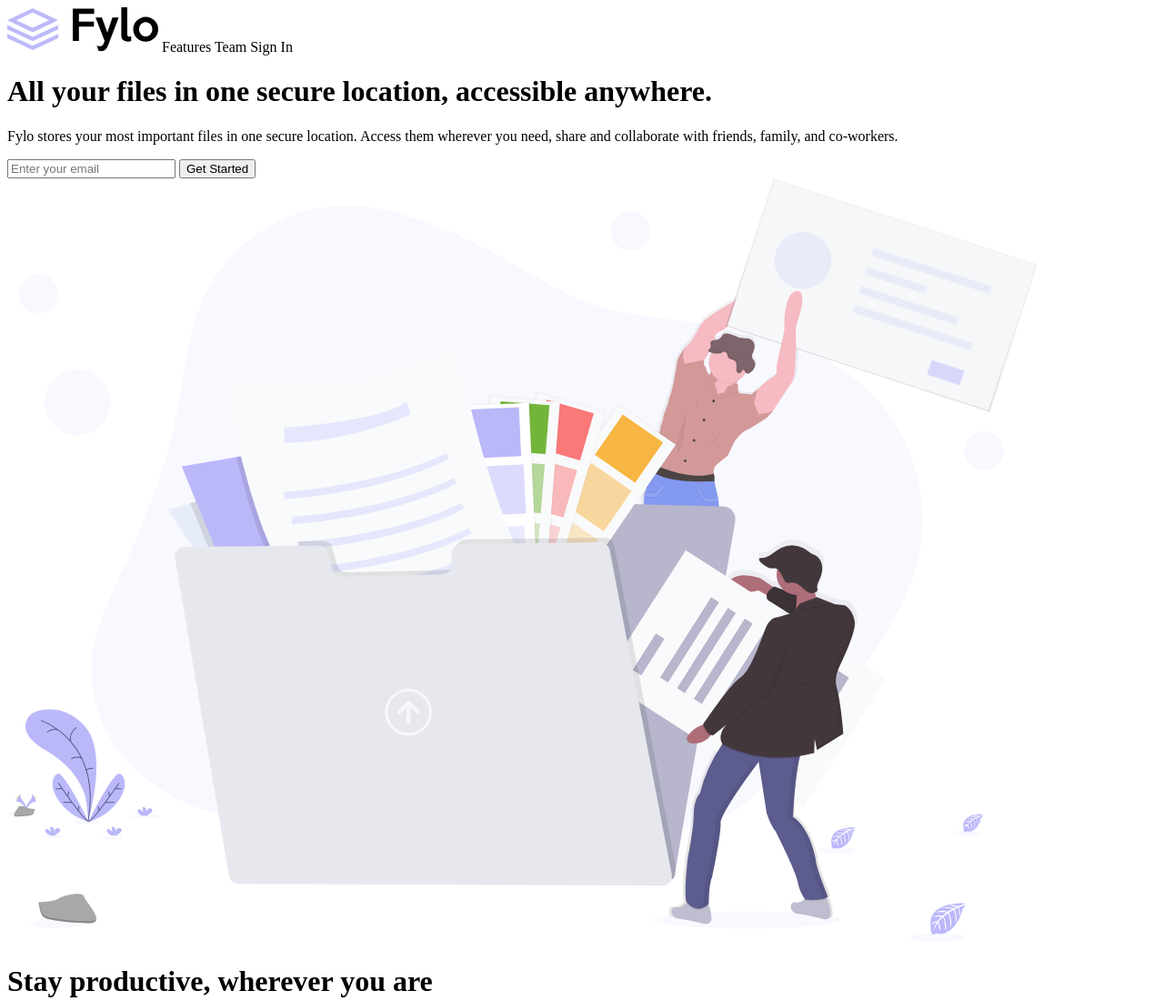
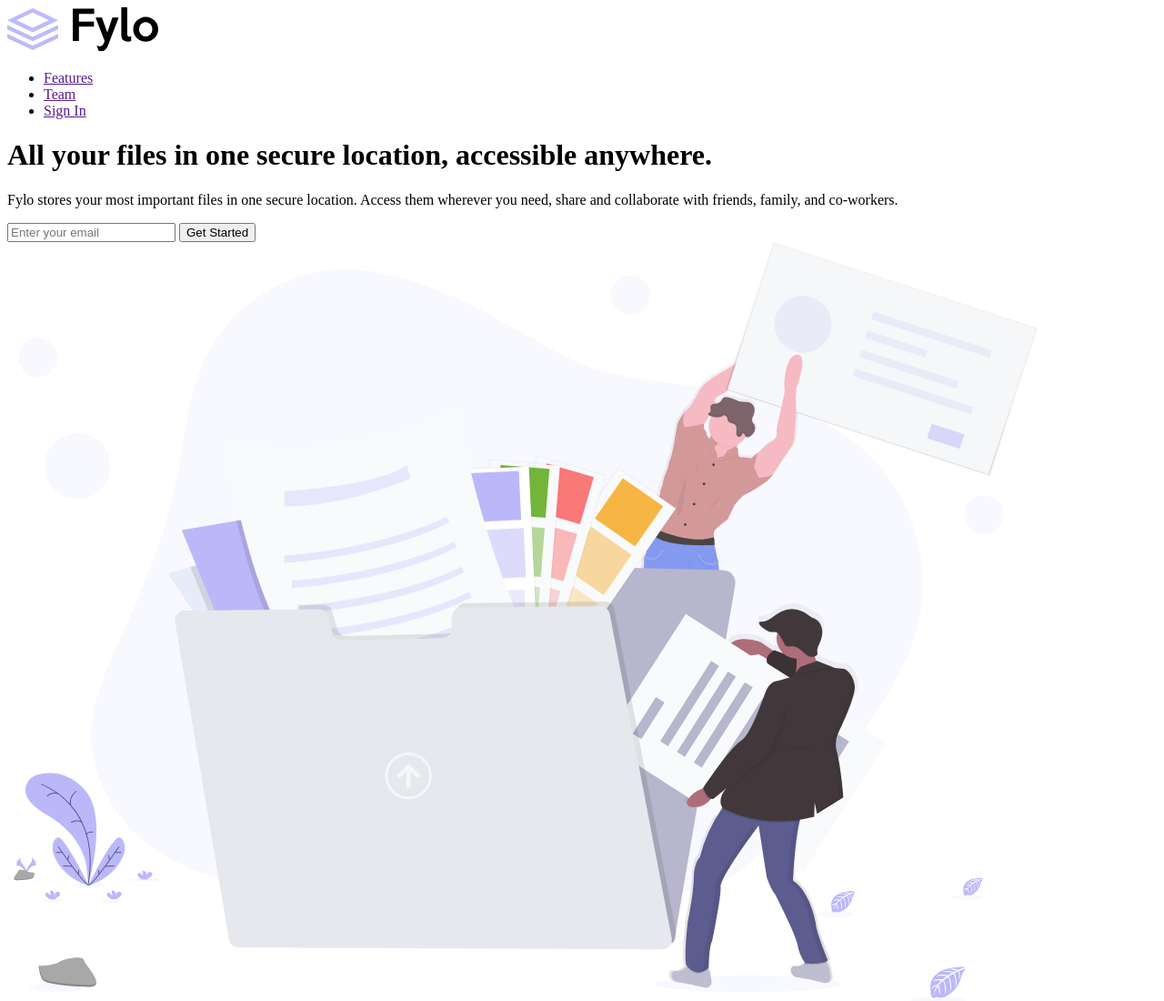
Before and after one commit to vikrambenipal/fylo-two-column, a plain HTML site: page index.html in a window 1280 px wide. Shown: the top 1100 px of the page at 91% size. Drawn offline with Linux system fonts and the light colour scheme.

Commit message:
nav bar html

```diff
--- a/index.html
+++ b/index.html
@@ -15,9 +15,11 @@
   <div class="app-container">
     <div class="nav">
       <img src="images/logo.svg">
-      Features
-      Team
-      Sign In
+      <ul class="nav-list">
+        <li><a href="">Features</a></li>
+        <li><a href="">Team</a></li>
+        <li><a href="">Sign In</a></li>
+      </ul>
     </div>
     <div class="sec-1">
       <div class="sec-1-content">
```
Also changed, not shown: style.scss (added).
